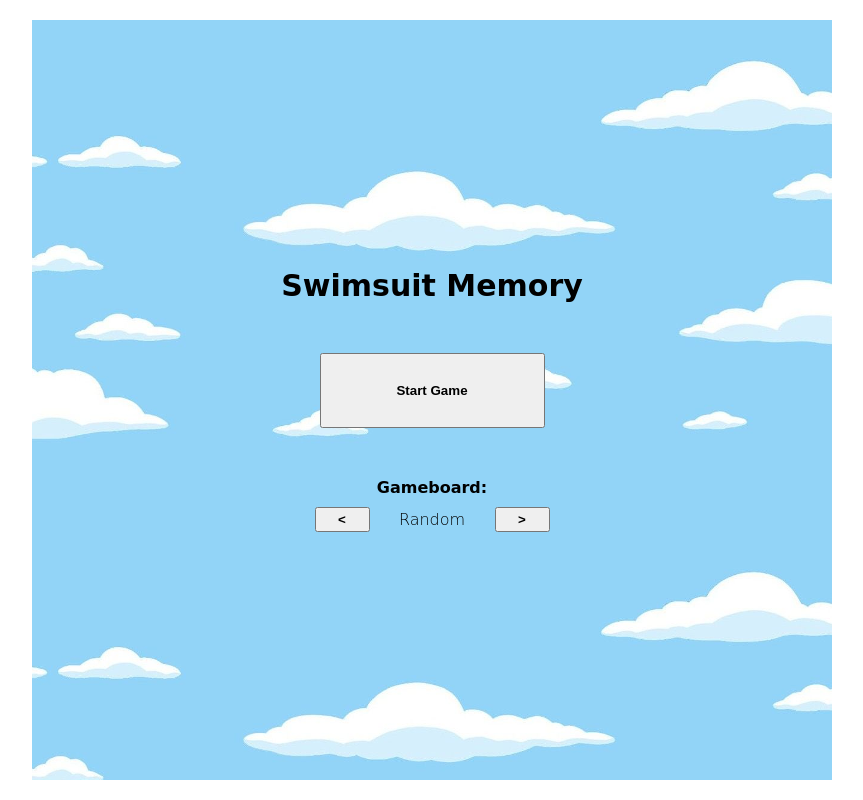
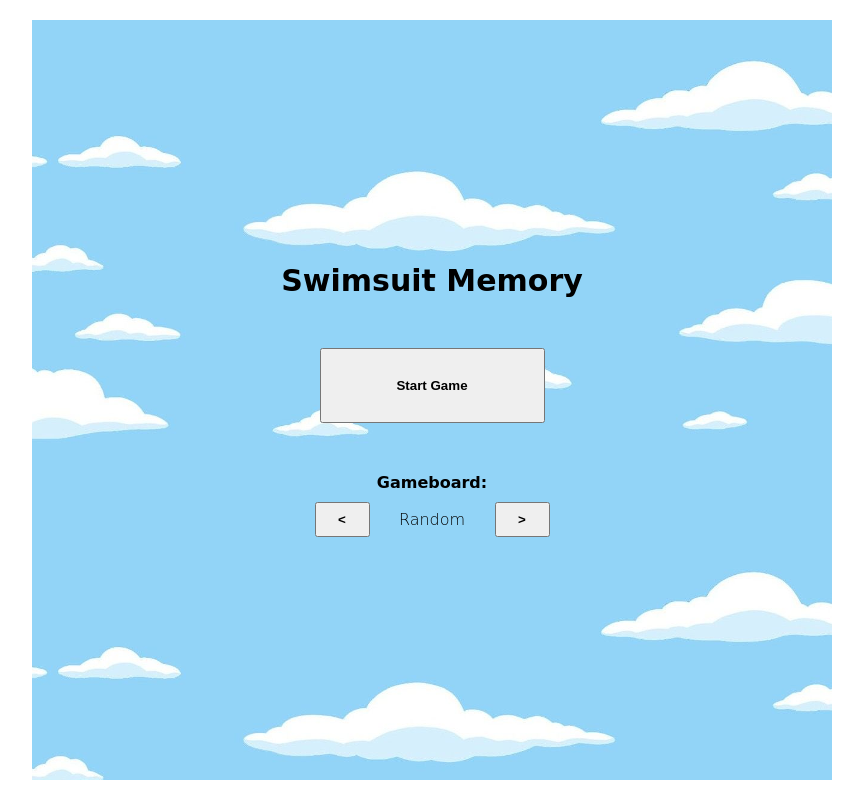
Before and after one commit to dw1284/swimsuit-memory, a React (Create React App) app: page / in a window 1280 px wide. Shown: the whole page, without its empty margins (208-1071 px from the left). Built offline with nearby package versions, Linux system fonts and the light colour scheme.

Commit message:
More button size tweaks

```diff
--- a/src/components/OptionScroller/OptionScroller.css
+++ b/src/components/OptionScroller/OptionScroller.css
@@ -6,7 +6,7 @@
 }
 
 .option-scroller button {
-  height: 25px;
+  height: 35px;
   width: 55px;
   font-weight: bold;
 }
```
